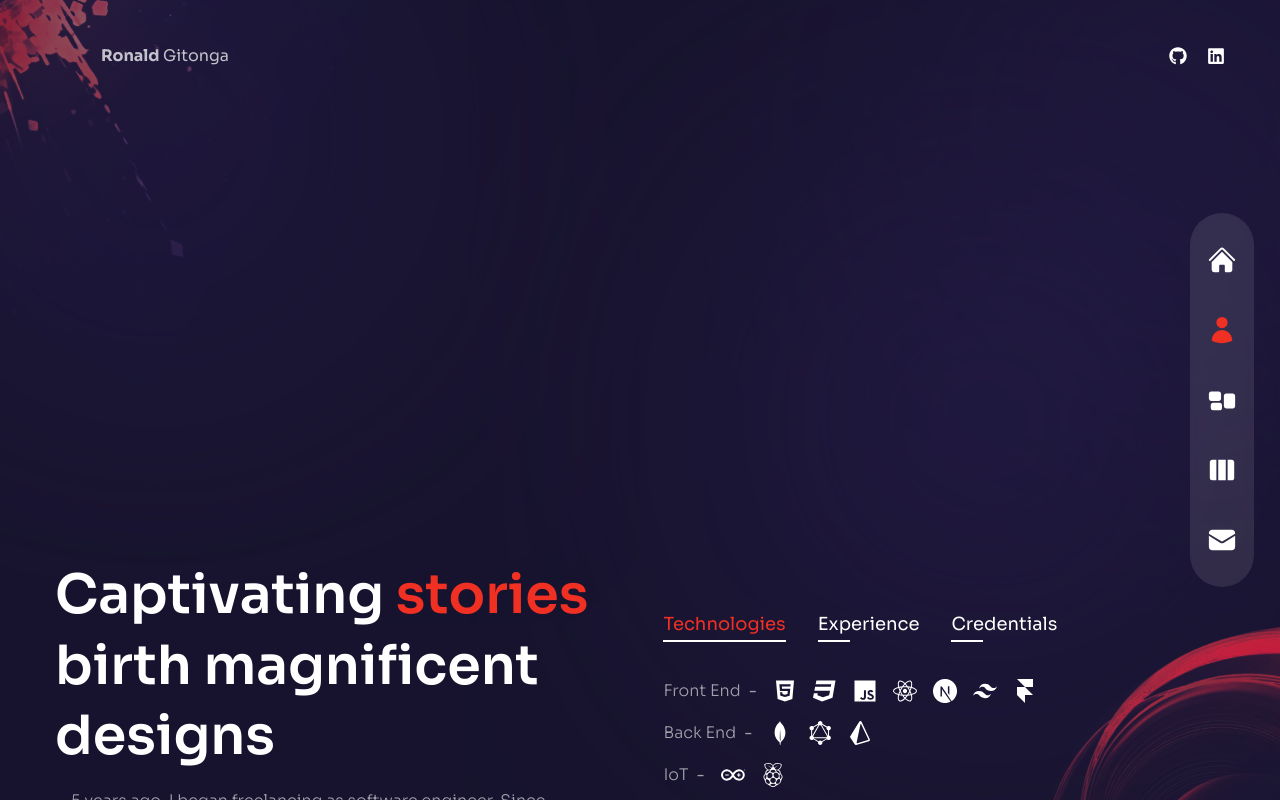
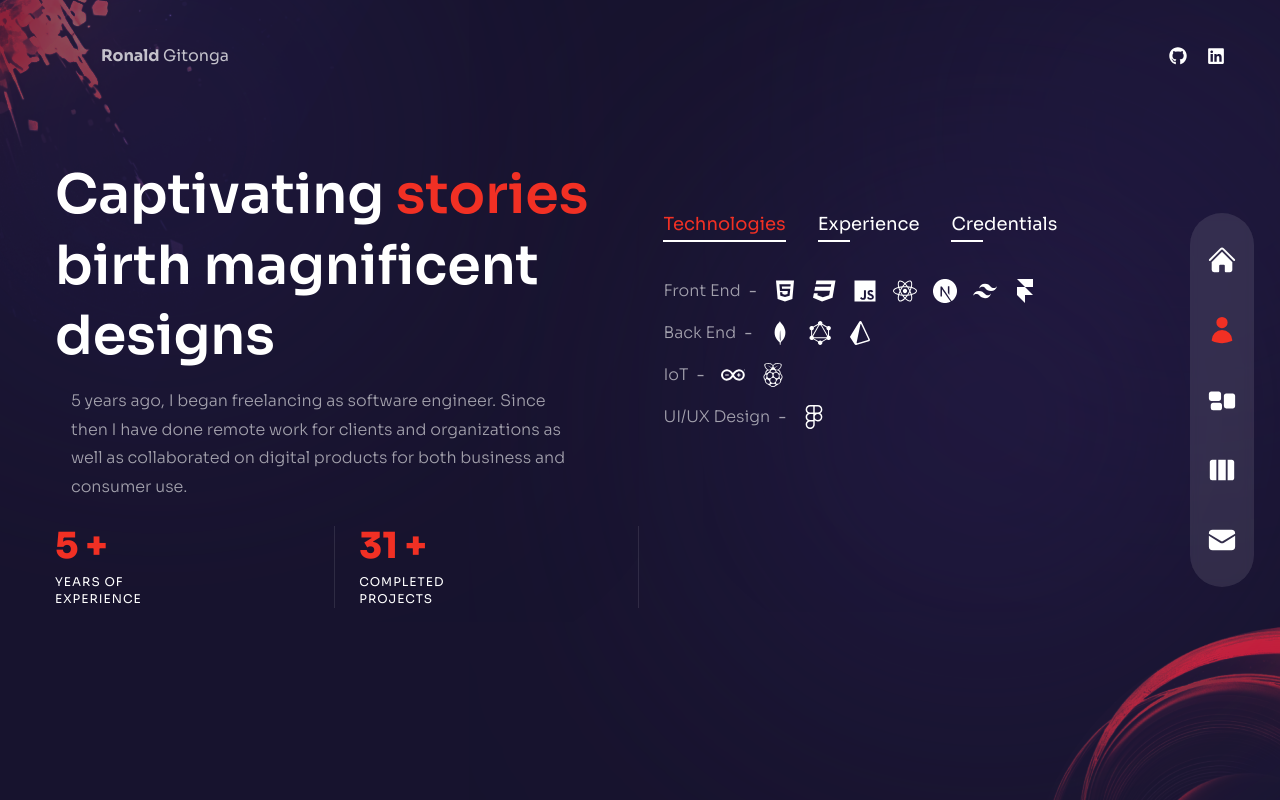
Before and after one commit to RonaldGitonga/Portfolio_v2, a Next.js app: page /about in a window 1280 px wide. Built offline with nearby package versions, Linux system fonts and the light colour scheme.

Commit message:
modified:   pages/about/index.js 	modified:   styles/globals.css

```diff
--- a/pages/about/index.js
+++ b/pages/about/index.js
@@ -106,7 +106,7 @@
 const About = () => {
   const[index,setIndex]=useState(0);
   return (
-    <div className="h-full sm:h-[200vh] overflow-y-auto  bg-primary/30 py-32 text-center xl:text-left "  >
+    <div className="h-full   bg-primary/30 py-32 text-center xl:text-left "  >
       <Circles className/>
       {/* {avatar image} */}
       {/* <motion.div
--- a/styles/globals.css
+++ b/styles/globals.css
@@ -23,7 +23,7 @@
     @apply bg-primary overflow-hidden leading-relaxed;
   }
   .page {
-    @apply w-full h-screen  overflow-hidden ;
+    @apply w-full h-screen overflow-hidden ;
   }
   .h1 {
     @apply text-[35px] leading-tight md:text-[60px] md:leading-[1.3] mb-8 font-semibold;
```
